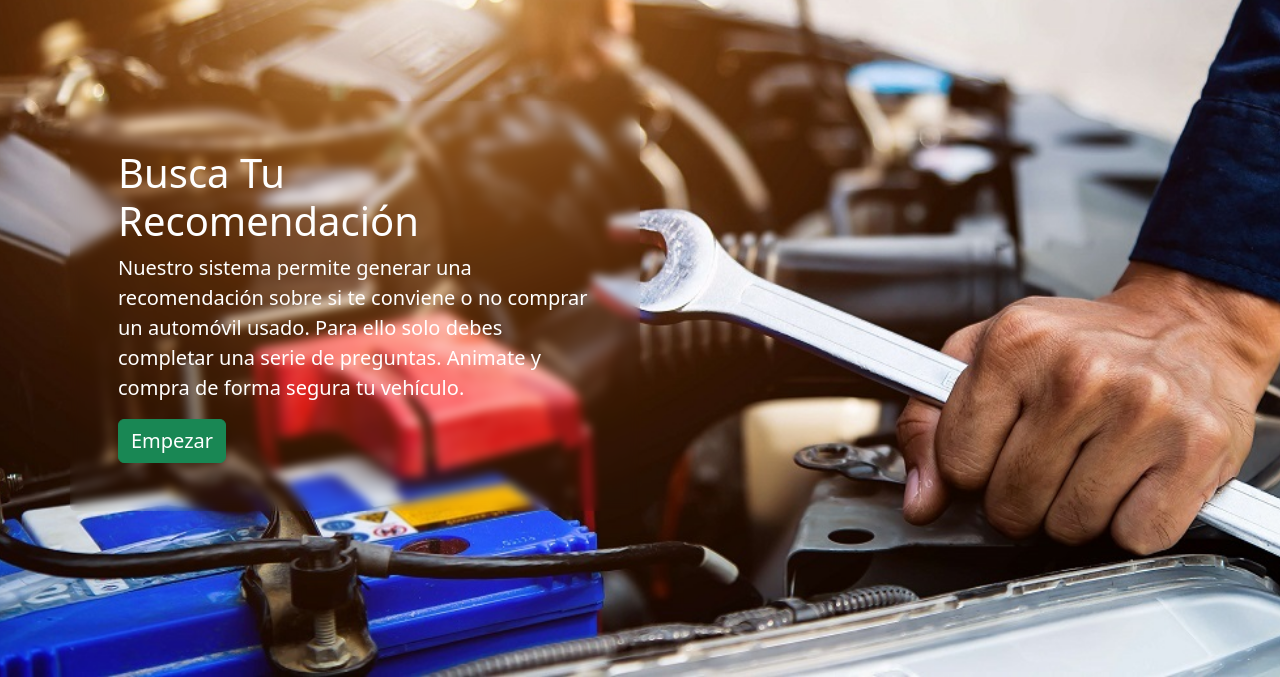
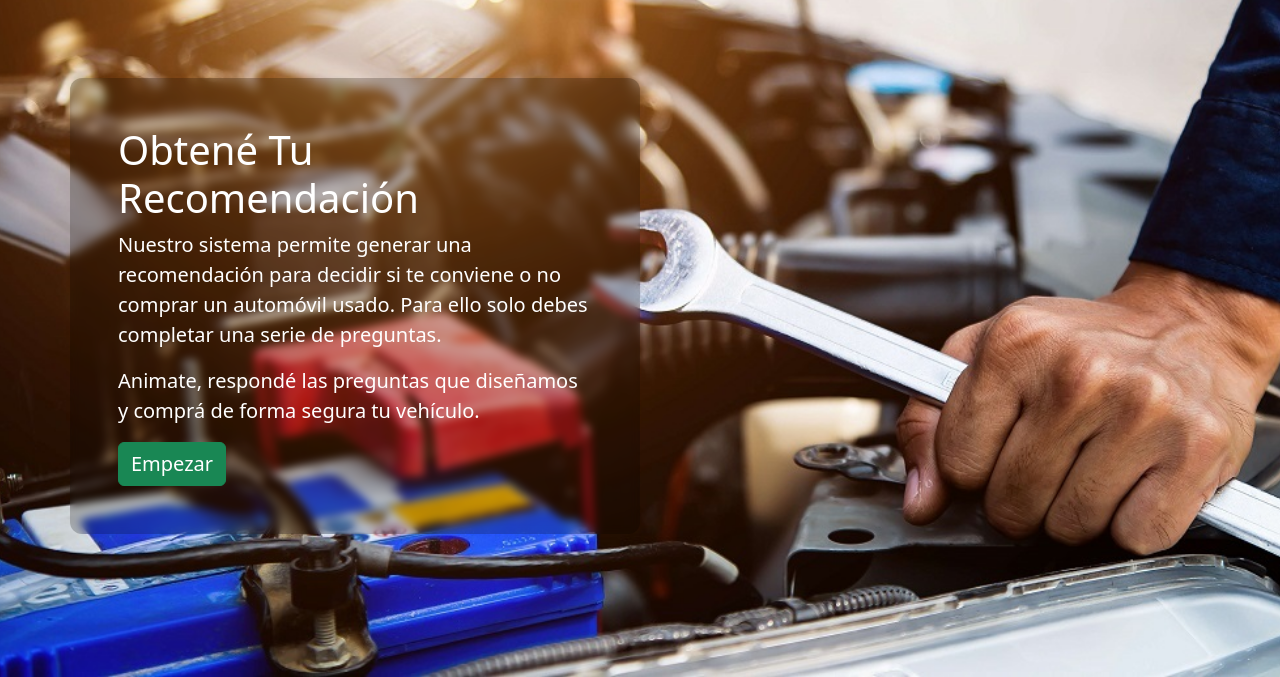
Before and after one commit to lisandrot/Car-Recommendation, a plain HTML site: page index.html in a window 1280 px wide. Shown: the part 123-800 px from the top of the page. Drawn offline with nearby package versions, Linux system fonts and the light colour scheme.

Commit message:
Modificaciones en descripcion del inicio

```diff
--- a/css/inicio.css
+++ b/css/inicio.css
@@ -25,6 +25,8 @@ a {
 }
 
 .descripcion {
-  backdrop-filter: blur(5px);
-  border-radius: 5px;
+  backdrop-filter: blur(4px);
+  background-color: rgba(0, 0, 0, 0.205);
+  border-radius: 12px;
+  color: white;
 }
--- a/index.html
+++ b/index.html
@@ -39,12 +39,15 @@
         </nav>
         <div class="row text-white h-100 align-items-center">
           <div class="col-6 descripcion p-5">
-            <h1 class="text-capitalize">Busca tu Recomendación</h1>
+            <h1 class="text-capitalize">Obtené tu Recomendación</h1>
             <p class="fs-5">
-              Nuestro sistema permite generar una recomendación sobre si te
-              conviene o no comprar un automóvil usado. Para ello solo debes
-              completar una serie de preguntas. Animate y compra de forma segura
-              tu vehículo.
+              Nuestro sistema permite generar una recomendación para decidir si
+              te conviene o no comprar un automóvil usado. Para ello solo debes
+              completar una serie de preguntas.
+            </p>
+            <p class="fs-5">
+              Animate, respondé las preguntas que diseñamos y comprá de forma
+              segura tu vehículo.
             </p>
             <a
               href="./cuestionario.html"
```
